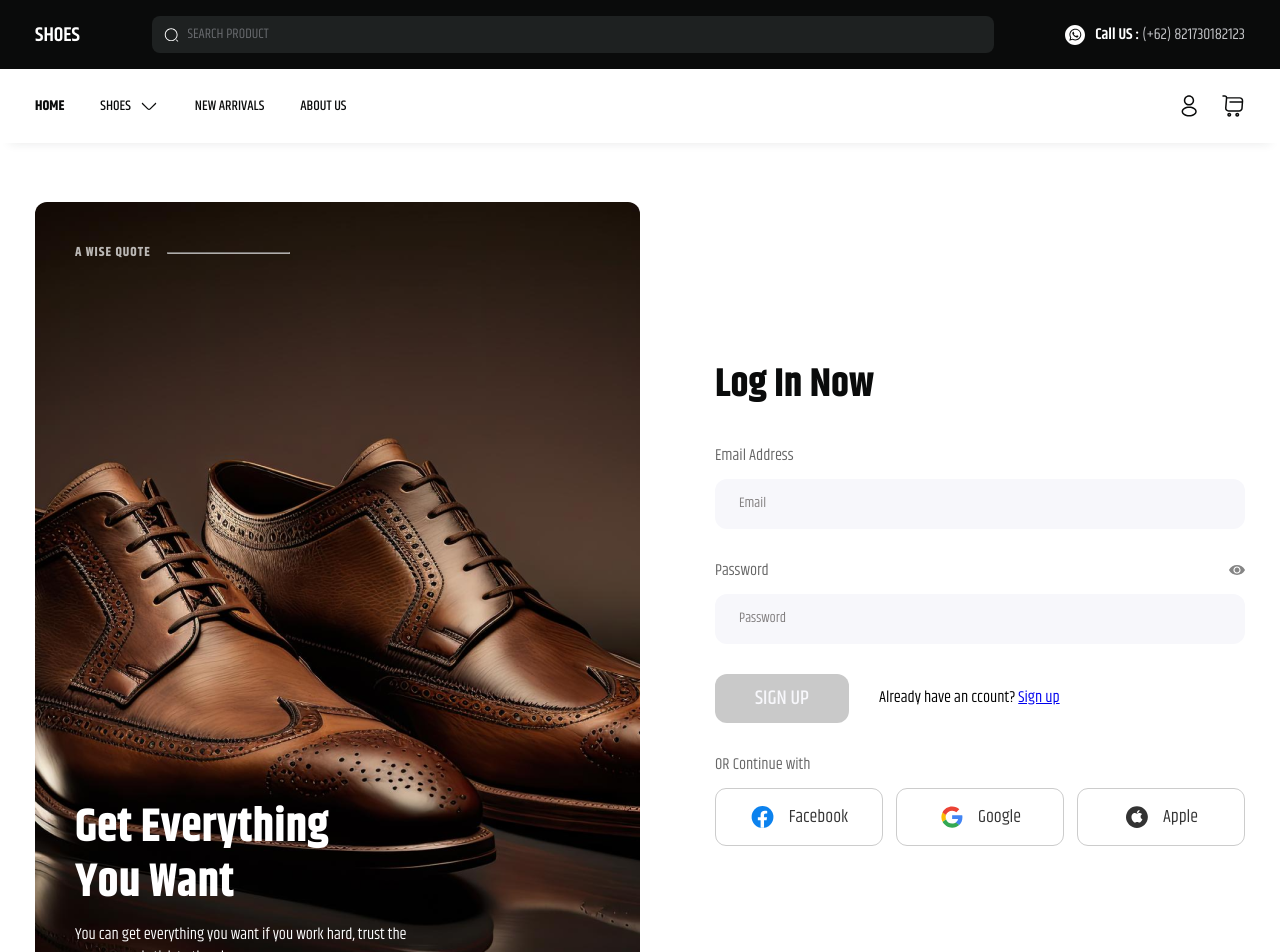
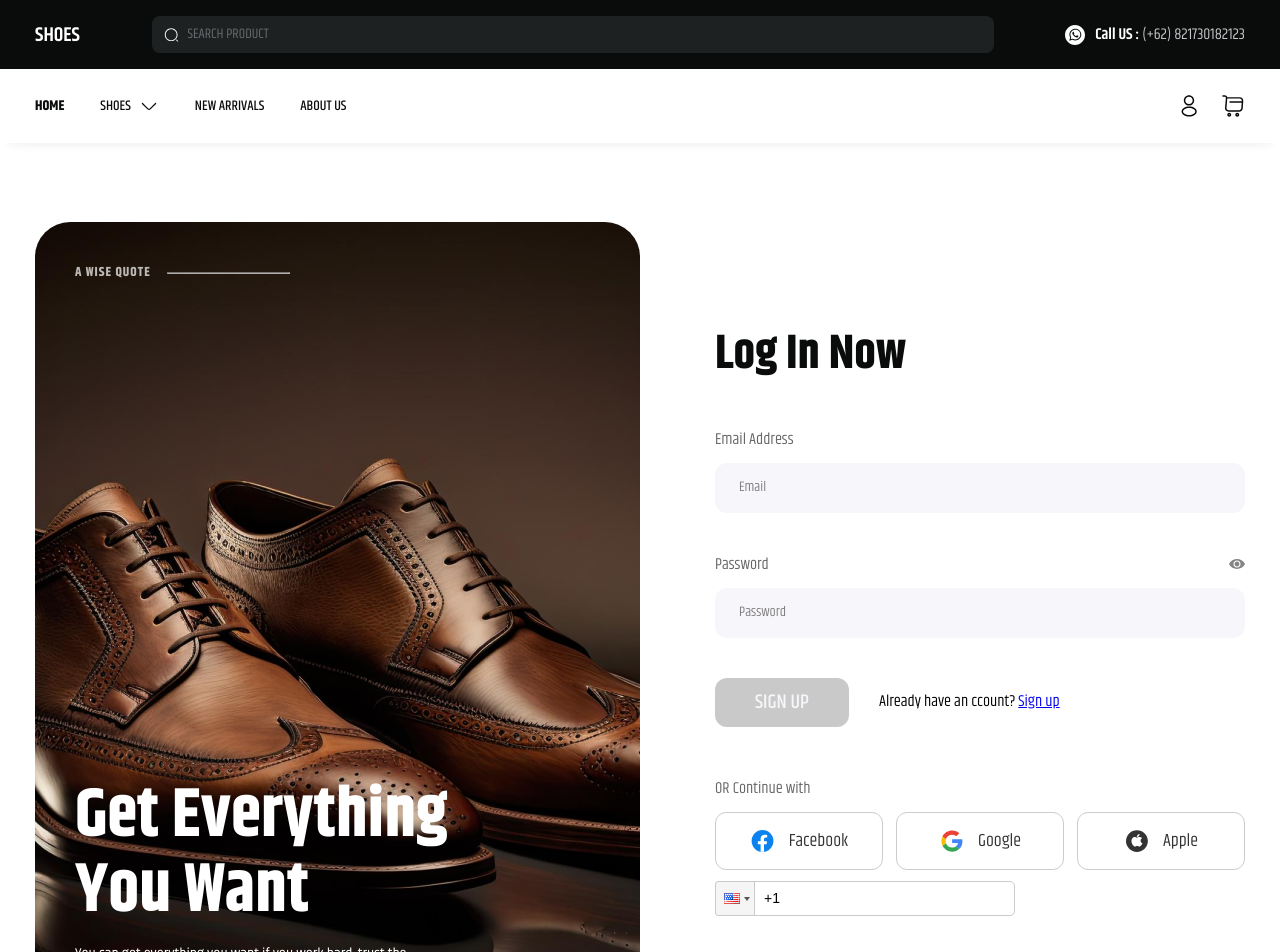
Before and after one commit to shishpal2000/Shoe-frontend, a Next.js app: page /credential/log-in in a window 1280 px wide. Shown: the top 952 px of the page. Built offline with nearby package versions, Linux system fonts and the light colour scheme.

Commit message:
update on login page

```diff
--- a/package.json
+++ b/package.json
@@ -10,9 +10,12 @@
   },
   "dependencies": {
     "aos": "^2.3.4",
+    "flag-icon-css": "^4.1.7",
+    "flag-icons": "^7.2.3",
     "next": "14.2.4",
     "react": "^18",
     "react-dom": "^18",
+    "react-phone-input-2": "^2.15.1",
     "react-phone-number-input": "^3.4.3",
     "react-slick": "^0.30.2",
     "sharp": "^0.33.4",
--- a/src/app/globals.css
+++ b/src/app/globals.css
@@ -98,3 +98,12 @@ body {
     gap: 0px;
   }
 }
+
+.react-tel-input .country-list {
+  flex-direction: column;
+  align-items: flex-start;
+}
+
+.react-tel-input .country-list li {
+  max-width: 100%;
+}
--- a/src/components/OtherLoginOpts/OtherLoginOpts.jsx
+++ b/src/components/OtherLoginOpts/OtherLoginOpts.jsx
@@ -1,6 +1,12 @@
 import style from "../../styles/otherLoginOpts.module.css";
 
+import React, { useState } from "react";
+import PhoneInput from "react-phone-input-2";
+import "react-phone-input-2/lib/style.css";
+// import "flag-icon-css/css/flag-icon.min.css";
+
 const OtherLoginOpts = () => {
+  const [phone, setPhone] = useState("");
   return (
     <>
       <div className={style.socialLoginOpts}>
@@ -31,6 +37,13 @@ const OtherLoginOpts = () => {
             </button>
           </li>
         </ul>
+        <PhoneInput
+          country={"us"}
+          value={phone}
+          onChange={setPhone}
+          enableSearch={true}
+          disableSearchIcon={false}
+        />
       </div>
     </>
   );
--- a/src/styles/credentail.module.css
+++ b/src/styles/credentail.module.css
@@ -6,7 +6,7 @@
 }
 
 .credentailMainContainer .credentailInnerItems {
-  padding: 50px 0 60px 0;
+  padding: 70px 0 80px 0;
   display: flex;
   gap: 75px;
   align-items: center;
@@ -21,16 +21,16 @@
 }
 
 .credentailMainContainer .credentailInnerItems .right h3 {
-  font-size: 40px;
+  font-size: 48px;
   color: #0a0b0b;
   font-weight: 700;
   line-height: 38px;
   margin-bottom: 0;
-  padding-bottom: 40px;
+  padding-bottom: 54px;
 }
 
 .credentailMainContainer .credentailInnerItems .right form ul {
-  gap: 30px;
+  gap: 40px;
   display: flex;
   align-items: flex-start;
   flex-direction: column;
--- a/src/styles/credentialHero.module.css
+++ b/src/styles/credentialHero.module.css
@@ -19,7 +19,7 @@
 .credHeroCard .bgImg figure {
   height: 807px;
   overflow: hidden;
-  border-radius: 12px;
+  border-radius: 35px;
   position: relative;
 }
 
@@ -65,8 +65,8 @@
 }
 
 .credHeroContent h2 {
-  font-size: 46.89px;
-  line-height: 55px;
+  font-size: 68.89px;
+  line-height: 75.35px;
   font-weight: 700;
   margin-bottom: 0;
   padding-bottom: 14px;
--- a/src/styles/otherLoginOpts.module.css
+++ b/src/styles/otherLoginOpts.module.css
@@ -1,7 +1,7 @@
 .socialLoginOpts {
   gap: 11px;
   display: flex;
-  padding-top: 30px;
+  padding-top: 50px;
   flex-direction: column;
   align-items: flex-start;
 }
```
Also changed, not shown: 1 other file (tests, documents, lock files or other folders).
